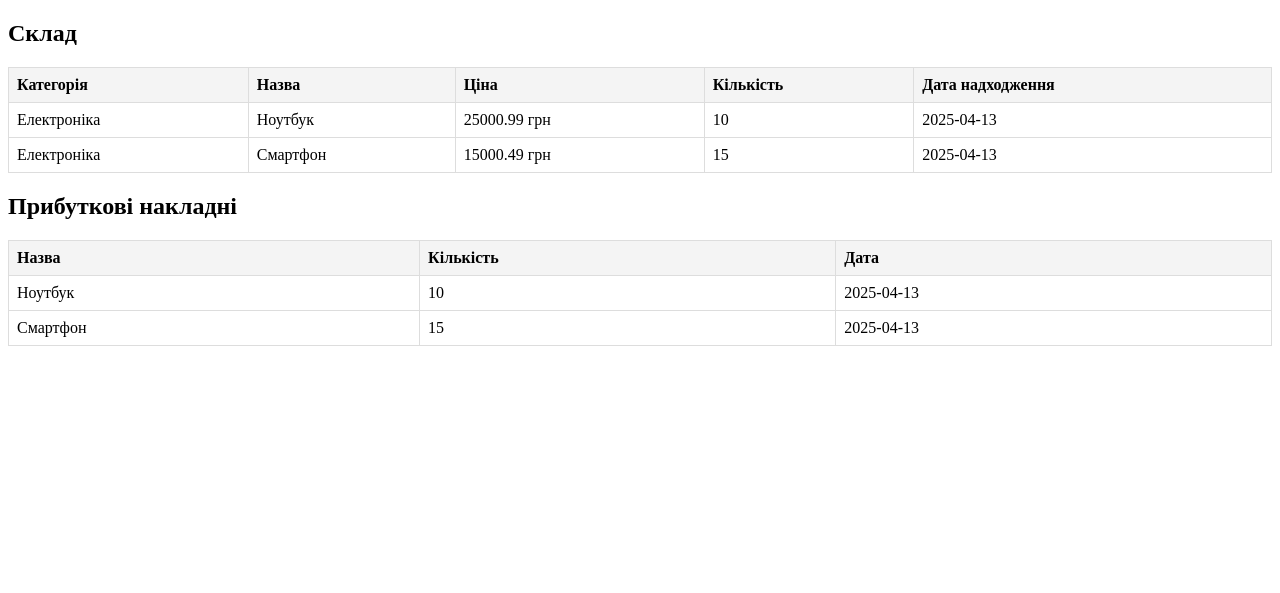
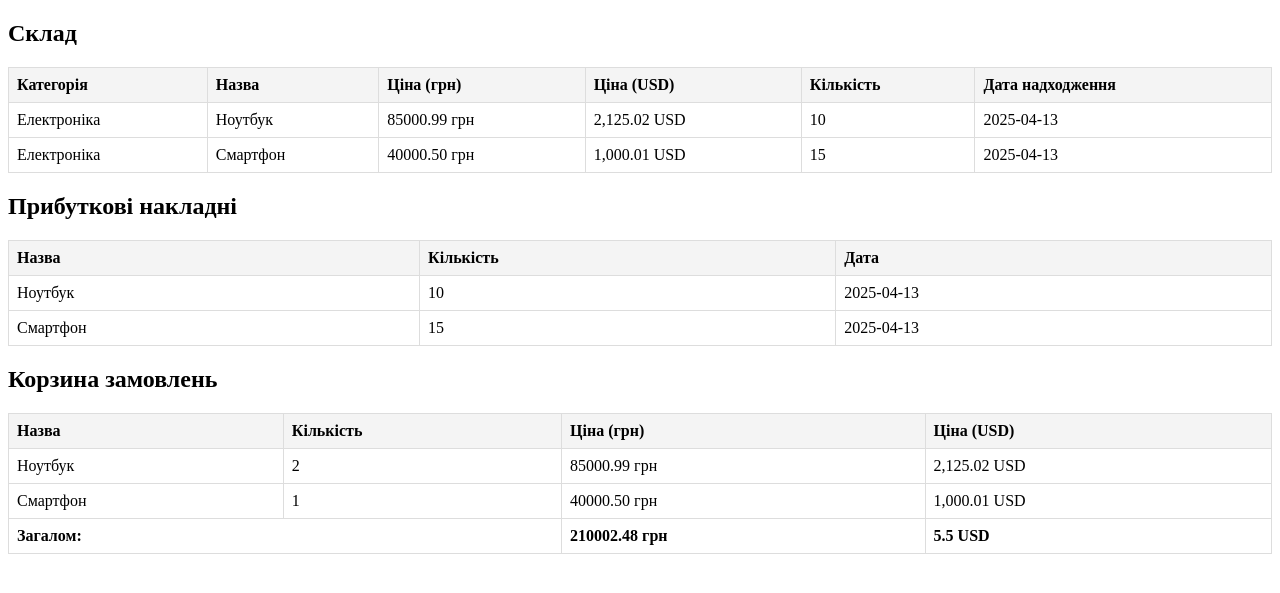
Before and after one commit to SmykovskaAnna/Lab1-KPZ, a PHP site: page / in a window 1280 px wide. Shown: the top 593 px of the page. Run offline with PHP 8.4, Linux system fonts and the light colour scheme.

Commit message:
first commit

```diff
--- /dev/null
+++ b/Cart.php
@@ -0,0 +1,48 @@
+<?php
+
+require_once 'Product.php';
+
+class Cart {
+    private array $items = [];
+
+    public function addToCart(Product $product, int $quantity): void {
+        $this->items[] = [
+            'product' => $product,
+            'quantity' => $quantity
+        ];
+    }
+
+    public function getItems(): array {
+        return $this->items;
+    }
+
+    public function getTotal(): string {
+        $totalWhole = 0;
+        $totalCents = 0;
+        foreach ($this->items as $item) {
+            $price = $item['product']->getPriceInUAH(); // Викликаємо getPriceInUAH()
+            [$whole, $cents] = explode('.', str_replace([' грн', '$'], '', $price));
+            $totalWhole += (int)$whole * $item['quantity'];
+            $totalCents += (int)$cents * $item['quantity'];
+        }
+        $totalWhole += intdiv($totalCents, 100);
+        $totalCents %= 100;
+        return "{$totalWhole}.{$totalCents}";
+    }
+
+    public function getTotalUSD(): string {
+        $totalWhole = 0;
+        $totalCents = 0;
+        foreach ($this->items as $item) {
+            $priceInUSD = $item['product']->getPriceInUSD();
+            [$whole, $cents] = explode('.', str_replace(['$', ' '], '', $priceInUSD)); // Замість грн обробляйте долари
+            $totalWhole += (int)$whole * $item['quantity'];
+            $totalCents += (int)$cents * $item['quantity'];
+        }
+        $totalWhole += intdiv($totalCents, 100);
+        $totalCents %= 100;
+        return "{$totalWhole}.{$totalCents}";
+    }
+}
+
+?>
--- a/Money.php
+++ b/Money.php
@@ -3,6 +3,7 @@
 class Money {
     private int $whole;
     private int $cents;
+    private const UAH_TO_USD = 40; // 1 USD = 40 UAH
 
     public function __construct(int $whole, int $cents) {
         $this->setMoney($whole, $cents);
@@ -25,6 +26,16 @@ class Money {
     public function __toString(): string {
         return "{$this->whole}.{$this->cents}";
     }
+
+    public function getPriceInUAH(): string {
+        return "{$this->whole}.{$this->cents} грн";
+    }
+
+    public function getPriceInUSD(): string {
+        $totalUAH = $this->whole + $this->cents / 100;
+        $totalUSD = $totalUAH / self::UAH_TO_USD;
+        return number_format($totalUSD, 2) . " USD";
+    }
 }
 
 ?>
--- a/Product.php
+++ b/Product.php
@@ -22,8 +22,12 @@ class Product {
         return $this->name;
     }
 
-    public function getPrice(): string {
-        return $this->price->__toString();
+    public function getPriceInUAH(): string {
+        return $this->price->getPriceInUAH();
+    }
+
+    public function getPriceInUSD(): string {
+        return $this->price->getPriceInUSD();
     }
 
     public function getCategory(): string {
--- /dev/null
+++ b/UAH.php
@@ -0,0 +1,11 @@
+<?php
+
+require_once 'Money.php';
+
+class UAH extends Money {
+    public function __toString(): string {
+        return parent::__toString() . ' грн';
+    }
+}
+
+?>
--- /dev/null
+++ b/USD.php
@@ -0,0 +1,11 @@
+<?php
+
+require_once 'Money.php';
+
+class USD extends Money {
+    public function __toString(): string {
+        return '$' . parent::__toString();
+    }
+}
+
+?>
--- a/index.php
+++ b/index.php
@@ -1,18 +1,29 @@
 <?php
 
+require_once 'Product.php';
+require_once 'Cart.php';
 require_once 'Reporting.php';
+require_once 'Warehouse.php';
+require_once 'UAH.php';
+require_once 'USD.php';
 
 $warehouse = new Warehouse();
 $reporting = new Reporting();
 
-$product1 = new Product("Ноутбук", new Money(25000, 99), "Електроніка");
-$product2 = new Product("Смартфон", new Money(15000, 49), "Електроніка");
+$product1 = new Product("Ноутбук", new Money(85000, 99), "Електроніка");
+$product2 = new Product("Смартфон", new Money(40000, 50), "Електроніка");
 
 $reporting->registerIncome($product1, 10, $warehouse);
 $reporting->registerIncome($product2, 15, $warehouse);
 
+$cart = new Cart();
+$cart->addToCart($product1, 2);
+$cart->addToCart($product2, 1);
+
 $products = $warehouse->getProducts();
 $invoices = $reporting->getIncomeInvoices();
+$cartItems = $cart->getItems();
+$total = $cart->getTotal();
 
 ?>
 
@@ -35,7 +46,8 @@ $invoices = $reporting->getIncomeInvoices();
     <tr>
         <th>Категорія</th>
         <th>Назва</th>
-        <th>Ціна</th>
+        <th>Ціна (грн)</th>
+        <th>Ціна (USD)</th>
         <th>Кількість</th>
         <th>Дата надходження</th>
     </tr>
@@ -43,7 +55,8 @@ $invoices = $reporting->getIncomeInvoices();
         <tr>
             <td><?= htmlspecialchars($item['product']->getCategory()) ?></td>
             <td><?= htmlspecialchars($item['product']->getName()) ?></td>
-            <td><?= htmlspecialchars($item['product']->getPrice()) ?> грн</td>
+            <td><?= htmlspecialchars($item['product']->getPriceInUAH()) ?></td>
+            <td><?= htmlspecialchars($item['product']->getPriceInUSD()) ?></td>
             <td><?= htmlspecialchars($item['quantity']) ?></td>
             <td><?= htmlspecialchars($item['date_added']) ?></td>
         </tr>
@@ -66,5 +79,29 @@ $invoices = $reporting->getIncomeInvoices();
     <?php endforeach; ?>
 </table>
 
+<h2>Корзина замовлень</h2>
+<table>
+    <tr>
+        <th>Назва</th>
+        <th>Кількість</th>
+        <th>Ціна (грн)</th>
+        <th>Ціна (USD)</th>
+    </tr>
+    <?php foreach ($cartItems as $item): ?>
+        <tr>
+            <td><?= htmlspecialchars($item['product']->getName()) ?></td>
+            <td><?= htmlspecialchars($item['quantity']) ?></td>
+            <td><?= htmlspecialchars($item['product']->getPriceInUAH()) ?></td>
+            <td><?= htmlspecialchars($item['product']->getPriceInUSD()) ?></td>
+        </tr>
+    <?php endforeach; ?>
+    <tr>
+        <td colspan="2"><strong>Загалом:</strong></td>
+        <td><strong><?= $total ?> грн</strong></td>
+        <td><strong><?= $cart->getTotalUSD() ?> USD</strong></td>
+    </tr>
+</table>
+
+
 </body>
 </html>
```
Also changed, not shown: README.md.
